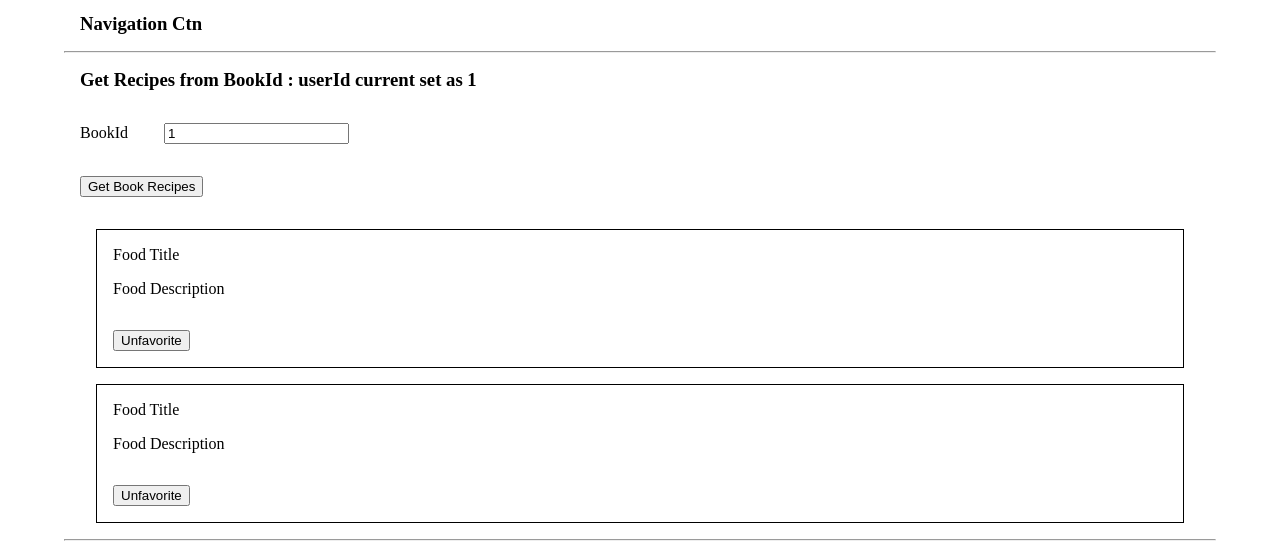
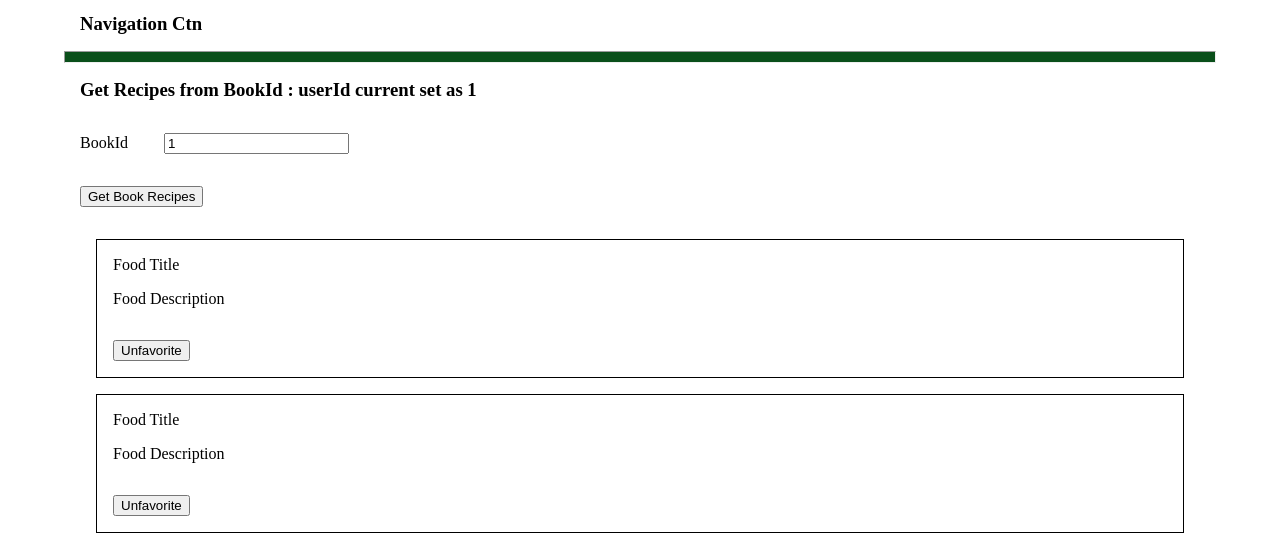
Before and after one commit to thiem-dev/ai-Recipe-assistant, a website: page public/index.html in a window 1280 px wide. Shown: the part 125-673 px from the top of the page. Drawn offline with Linux system fonts and the light colour scheme.

Commit message:
making section easier on eyes

```diff
--- a/public/main.css
+++ b/public/main.css
@@ -6,3 +6,12 @@
 .recipeCard {
     border: 1px solid black;
 }
+
+hr{
+    background-color: #0a4f1a;
+    height: 10px;
+}
+
+.hideCard{
+    display:none;
+}
```
